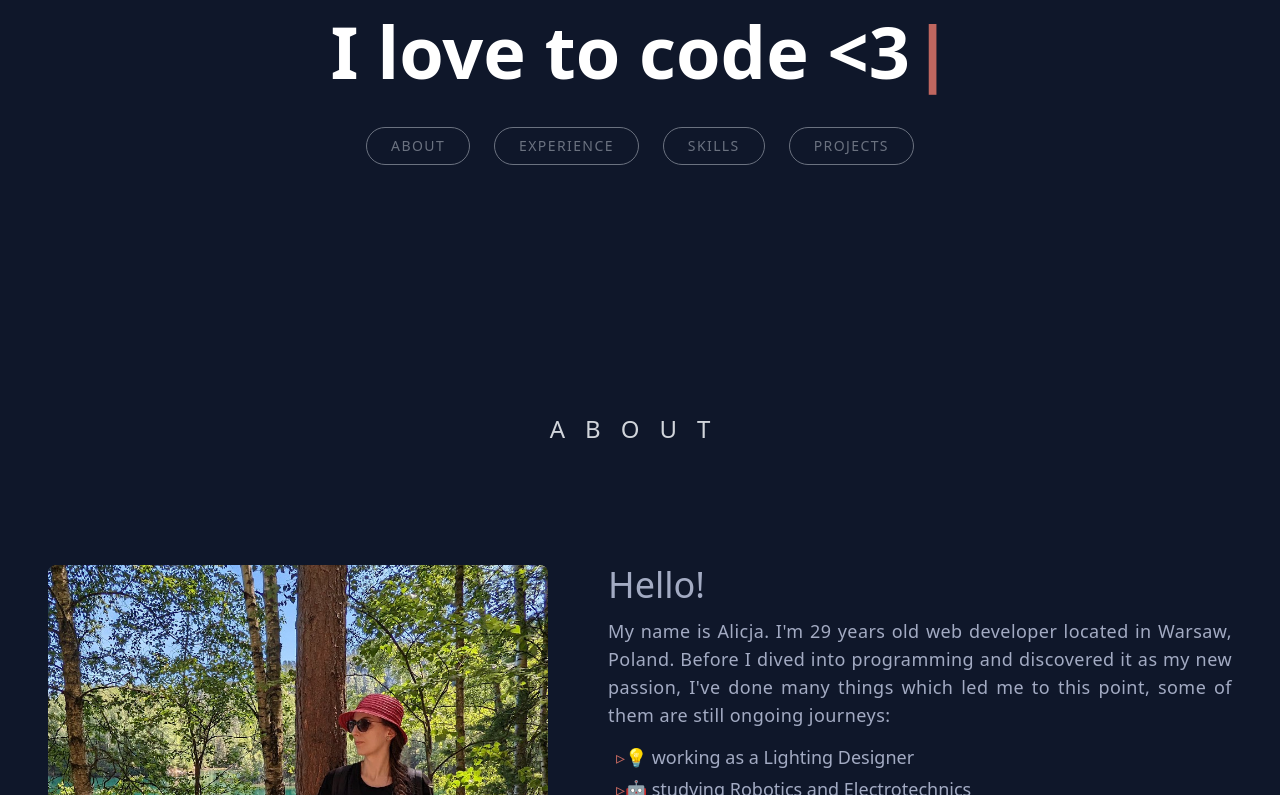
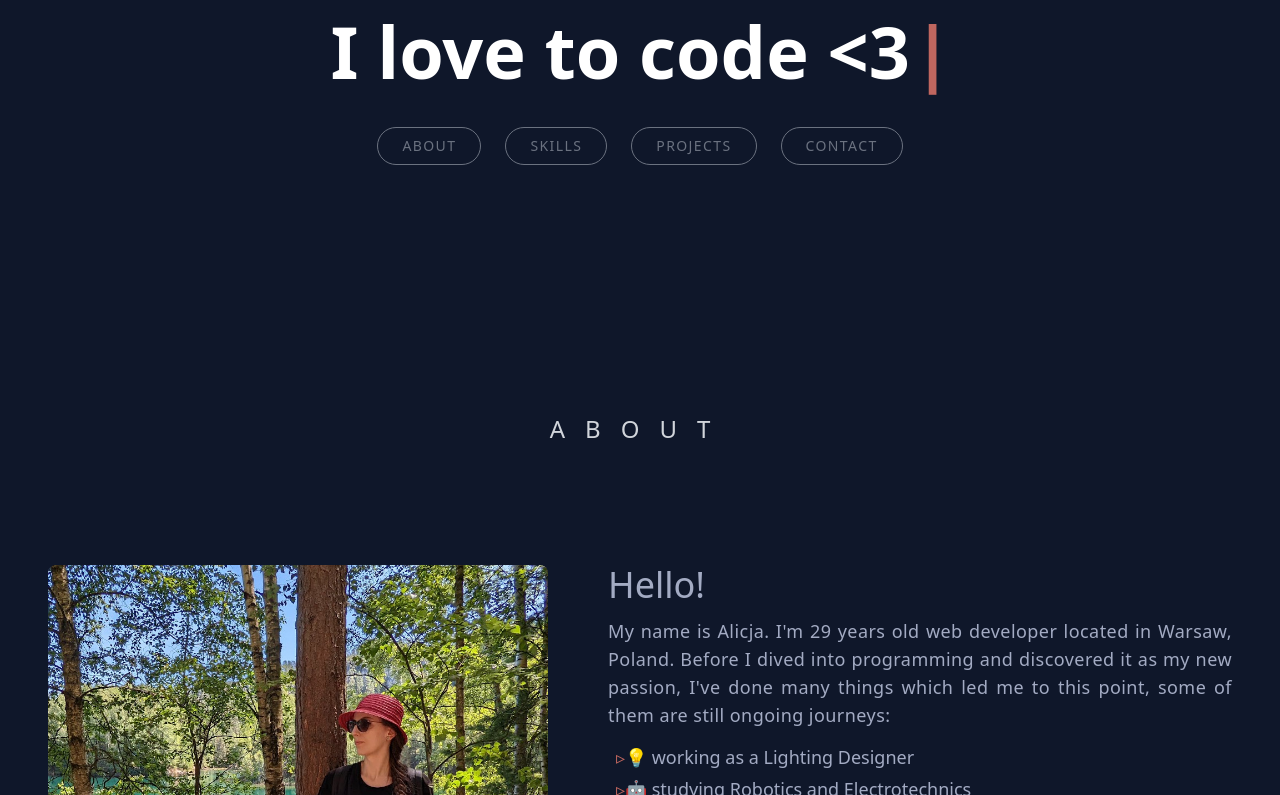
Before and after one commit to alicja1bobko/Portfolio, a Next.js app: page / in a window 1280 px wide. Shown: the part 1505-2300 px from the top of the page. Built offline with nearby package versions, Linux system fonts and the light colour scheme.

Commit message:
style: change colors

```diff
--- a/components/ContactMe.tsx
+++ b/components/ContactMe.tsx
@@ -25,19 +25,17 @@ const ContactMe = ({}: Props) => {
         <div className="flex flex-col space-y-10">
           <h4 className="text-4xl font-semibold text-center">
             Wanna know something more?{" "}
-            <span className="decoration-[#F7AB0A]/50 underline">
-              Let's talk
-            </span>
+            <span className="decoration-[#bf665f] underline">Let's talk</span>
           </h4>
 
           <div className="space-y-10">
             <div className="flex items-center space-x-5 justify-center">
-              <EnvelopeIcon className="text-[#F7AB0A] h-7 w-7 animate-pulse" />
+              <EnvelopeIcon className="text-[#bf665f] h-7 w-7 animate-pulse" />
               <p className="text-2xl">inkantator@o2.pl</p>
             </div>
 
             <div className="flex items-center space-x-5 justify-center">
-              <MapPinIcon className="text-[#F7AB0A] h-7 w-7 animate-pulse" />
+              <MapPinIcon className="text-[#bf665f] h-7 w-7 animate-pulse" />
               <p className="text-2xl">Warsaw, Poland</p>
             </div>
           </div>
@@ -73,7 +71,7 @@ const ContactMe = ({}: Props) => {
             />
             <button
               type="submit"
-              className="bg-[#F7AB0A] py-5 px-10 rounded-md text-black font-bold text-lg"
+              className="bg-[#bf665f] py-5 px-10 rounded-md text-black font-bold text-lg"
             >
               Submit
             </button>
--- a/components/Hero.tsx
+++ b/components/Hero.tsx
@@ -54,14 +54,15 @@ const Hero = (props: Props) => {
           <Link href="#about">
             <button className="heroButton">About</button>
           </Link>
-          <Link href="#experience">
-            <button className="heroButton">Experience</button>
-          </Link>
+
           <Link href="#skills">
             <button className="heroButton">Skills</button>
           </Link>
           <Link href="#projects">
             <button className="heroButton">Projects</button>
+          </Link>
+          <Link href="#contact">
+            <button className="heroButton">Contact</button>
           </Link>
         </div>
       </div>
--- a/components/Projects.tsx
+++ b/components/Projects.tsx
@@ -5,7 +5,7 @@ import Carousel from "react-multi-carousel";
 import "react-multi-carousel/lib/styles.css";
 
 type Props = {
-  projects: Project[];
+  // projects: Project[];
 };
 
 const Projects = (props: Props) => {
--- a/pages/index.tsx
+++ b/pages/index.tsx
@@ -49,8 +49,6 @@ const Home: NextPage = () => {
           <About />
         </section>
 
-        <section id="experience" className="snap"></section>
-
         <section id="skills" className="snap">
           <Skills />
         </section>
```
